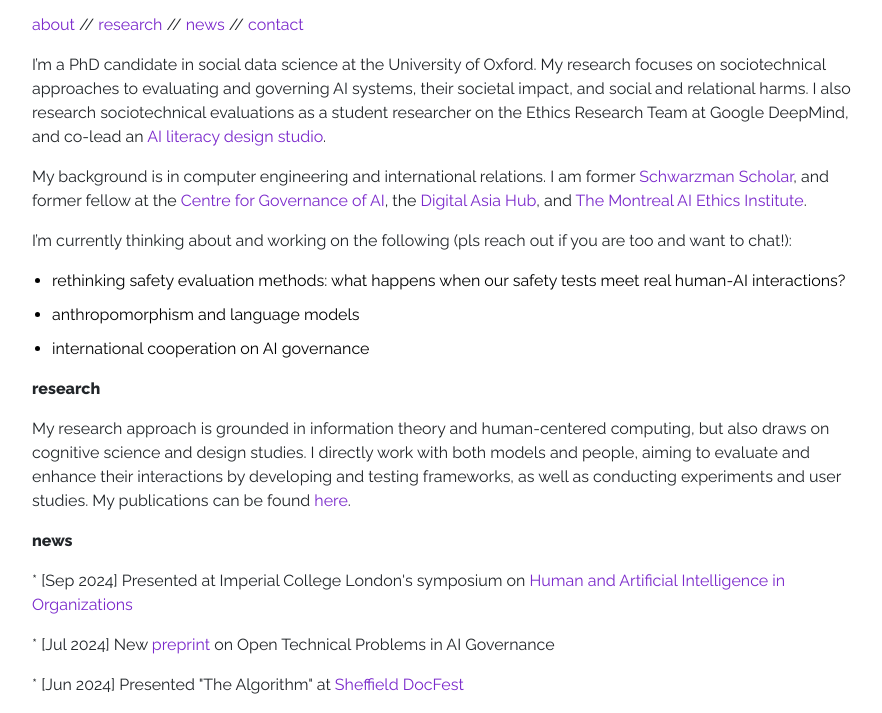
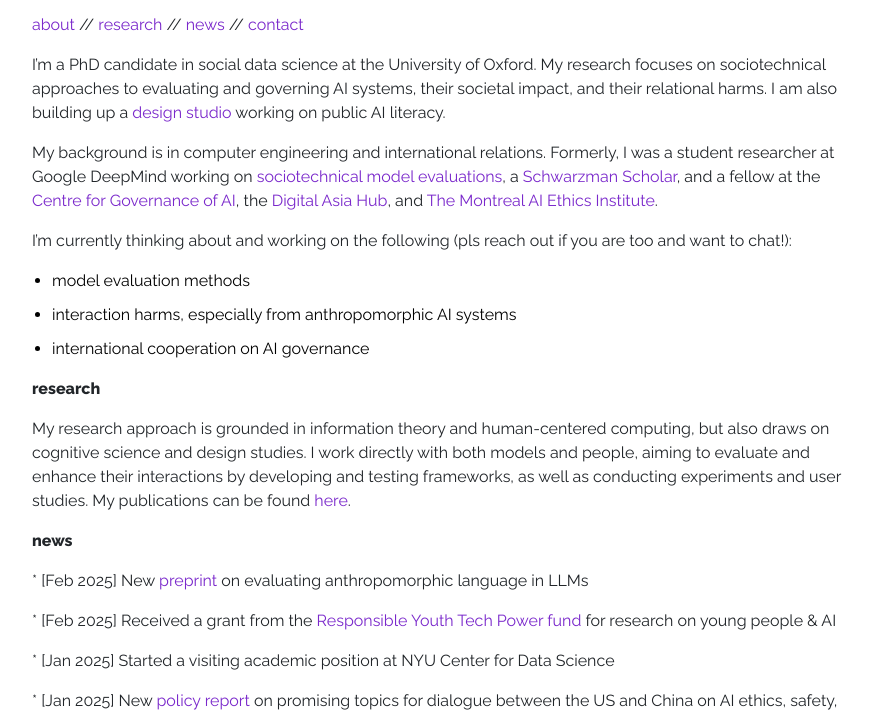
Before and after one commit to lujainibrahim/lujainibrahim.github.io, a website: page index.html in a window 1280 px wide. Shown: the part 87-800 px from the top of the page, without its empty margins (53-935 px from the left). Drawn offline with Linux system fonts and the light colour scheme.

Commit message:
jan updates

```diff
--- a/index.html
+++ b/index.html
@@ -55,14 +55,14 @@ li {
           color: black;">Lujain Ibrahim</p>
           <p><a href="#about">about</a> // <a href="#research">research</a> // <a href="#news"> news</a> // <a href="#contact">contact</a> </p>
           <section id="about">
-            <p>I’m a PhD candidate in social data science at the University of Oxford. My research focuses on sociotechnical approaches to evaluating and governing AI systems, their societal impact, and social and relational harms. I also research sociotechnical evaluations as a student researcher on the Ethics Research Team at Google DeepMind, and co-lead an <a href="https://decifer.tech/" target="_blank">AI literacy design studio</a>.</p>
+            <p>I’m a PhD candidate in social data science at the University of Oxford. My research focuses on sociotechnical approaches to evaluating and governing AI systems, their societal impact, and their relational harms. I am also building up a <a href="https://decifer.tech/" target="_blank">design studio</a> working on public AI literacy.</p>
 
-            <p>My background is in computer engineering and international relations. I am former <a href="https://www.schwarzmanscholars.org/" target="_blank">Schwarzman Scholar</a>, and former fellow at the <a href="https://www.governance.ai/" target="_blank">Centre for Governance of AI</a>, the <a href="https://www.digitalasiahub.org/" target="_blank">Digital Asia Hub</a>, and <a href="https://montrealethics.ai/">The Montreal AI Ethics Institute</a>.
+            <p>My background is in computer engineering and international relations. Formerly, I was a student researcher at Google DeepMind working on <a href="https://deepmind.google/discover/blog/evaluating-social-and-ethical-risks-from-generative-ai/" target="_blank">sociotechnical model evaluations</a>, a <a href="https://www.schwarzmanscholars.org/" target="_blank">Schwarzman Scholar</a>, and a fellow at the <a href="https://www.governance.ai/" target="_blank">Centre for Governance of AI</a>, the <a href="https://www.digitalasiahub.org/" target="_blank">Digital Asia Hub</a>, and <a href="https://montrealethics.ai/">The Montreal AI Ethics Institute</a>.
 
             <p>I’m currently thinking about and working on the following (pls reach out if you are too and want to chat!):</p>
             <ul>
-              <li>rethinking safety evaluation methods: what happens when our safety tests meet real human-AI interactions?</li>
-              <li>anthropomorphism and language models</li>
+              <li>model evaluation methods</li>
+              <li>interaction harms, especially from anthropomorphic AI systems</li>
               <li>international cooperation on AI governance</li>
           </ul>
 
@@ -70,15 +70,20 @@ li {
           </p>
           <section id="research">
             <p style="font-weight: 800;">research</p>
-            <p>My research approach is grounded in information theory and human-centered computing, but also draws on cognitive science and design studies. I directly work with both models and people, aiming to evaluate and enhance their interactions by developing and testing frameworks, as well as conducting experiments and user studies. My publications can be found <a href="https://scholar.google.com/citations?user=WrTT9X4AAAAJ&hl=en" target="_blank">here</a>.</p>
+            <p>My research approach is grounded in information theory and human-centered computing, but also draws on cognitive science and design studies. I work directly with both models and people, aiming to evaluate and enhance their interactions by developing and testing frameworks, as well as conducting experiments and user studies. My publications can be found <a href="https://scholar.google.com/citations?user=WrTT9X4AAAAJ&hl=en" target="_blank">here</a>.</p>
 
           </section>
           <section id="news">
             <p style="font-weight: 800;">news</p>
-            <p>* [Sep 2024] Presented at Imperial College London's symposium on <a href="https://haiosymposium.com/" target="_blank">Human and Artificial Intelligence in Organizations</a></p>
-            <p>* [Jul 2024] New <a href="https://taig.stanford.edu/" target="_blank">preprint</a> on Open Technical Problems in AI Governance</p>
-            <p>* [Jun 2024] Presented "The Algorithm" at <a href="https://www.sheffdocfest.com/" target="_blank">Sheffield DocFest</a></p>
+            <p>* [Feb 2025] New <a href="https://arxiv.org/abs/2502.07077" target="_blank">preprint</a> on evaluating anthropomorphic language in LLMs</p>
+            <p>* [Feb 2025] Received a grant from the <a href="https://www.rtyouthpower.org/" target="_blank">Responsible Youth Tech Power fund</a> for research on young people & AI</p>
+            <p>* [Jan 2025] Started a visiting academic position at NYU Center for Data Science</p>
+            <p>* [Jan 2025] New <a href="https://www.oxfordmartin.ox.ac.uk/publications/promising-topics-for-us-china-dialogues-on-ai-safety-and-governance" target="_blank">policy report</a> on promising topics for dialogue between the US and China on AI ethics, safety, and governance</p>
             <div id="more-content">
+              <p>* [Dec 2024] Short paper on <a href="https://evaleval.github.io/accepted-papers.html" target="_blank">human-LLM interaction modes</a> accepted as an oral in the Evaluating Evaluations (EvalEval) workshop at NeurIPS 2024</p>
+              <p>* [Sep 2024] Presented at Imperial College London's symposium on <a href="https://haiosymposium.com/" target="_blank">Human and Artificial Intelligence in Organizations</a></p>
+              <p>* [Jul 2024] New <a href="https://taig.stanford.edu/" target="_blank">preprint</a> on Open Technical Problems in AI Governance</p>
+              <p>* [Jun 2024] Presented "The Algorithm" at <a href="https://www.sheffdocfest.com/" target="_blank">Sheffield DocFest</a></p>
               <p>* [May 2024] Started internship with Google DeepMind's Ethics Research Team, working on model safety evaluation</p>
               <p>* [May 2024] New <a href="https://arxiv.org/abs/2405.10632" target="_blank">preprint</a> on human interaction evaluations for LLM safety, risks, and harms</p>
               <p>* [Apr 2024] New <a href="https://arxiv.org/pdf/2404.11370" target="_blank">preprint</a> on harms from AI user interface designs, presented in <a href="https://heal-workshop.github.io/" target="blank">CHI 2024 Workshop on Human-centered Evaluation and Auditing of Language Models</a></p>
```
